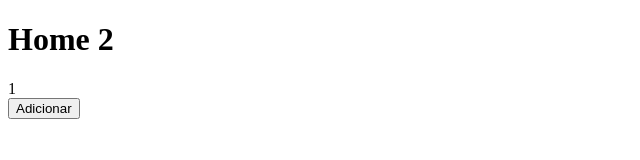
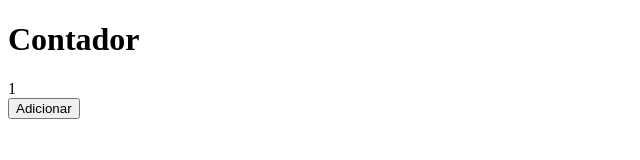
Before and after one commit to vagnersantos1996/ideia-unica, a Next.js app: page / in a window 1280 px wide. Shown: the top 160 px of the page, without its empty margins (0-640 px from the left). Built offline with nearby package versions, Linux system fonts and the light colour scheme.

Commit message:
Atualização da página

```diff
--- a/pages/index.js
+++ b/pages/index.js
@@ -3,7 +3,7 @@ import {useState} from 'react';
 function Home() {
     return (
         <div>
-            <h1>Home 2</h1>
+            <h1>Contador</h1>
             <Contador />
         </div>
     )
```
